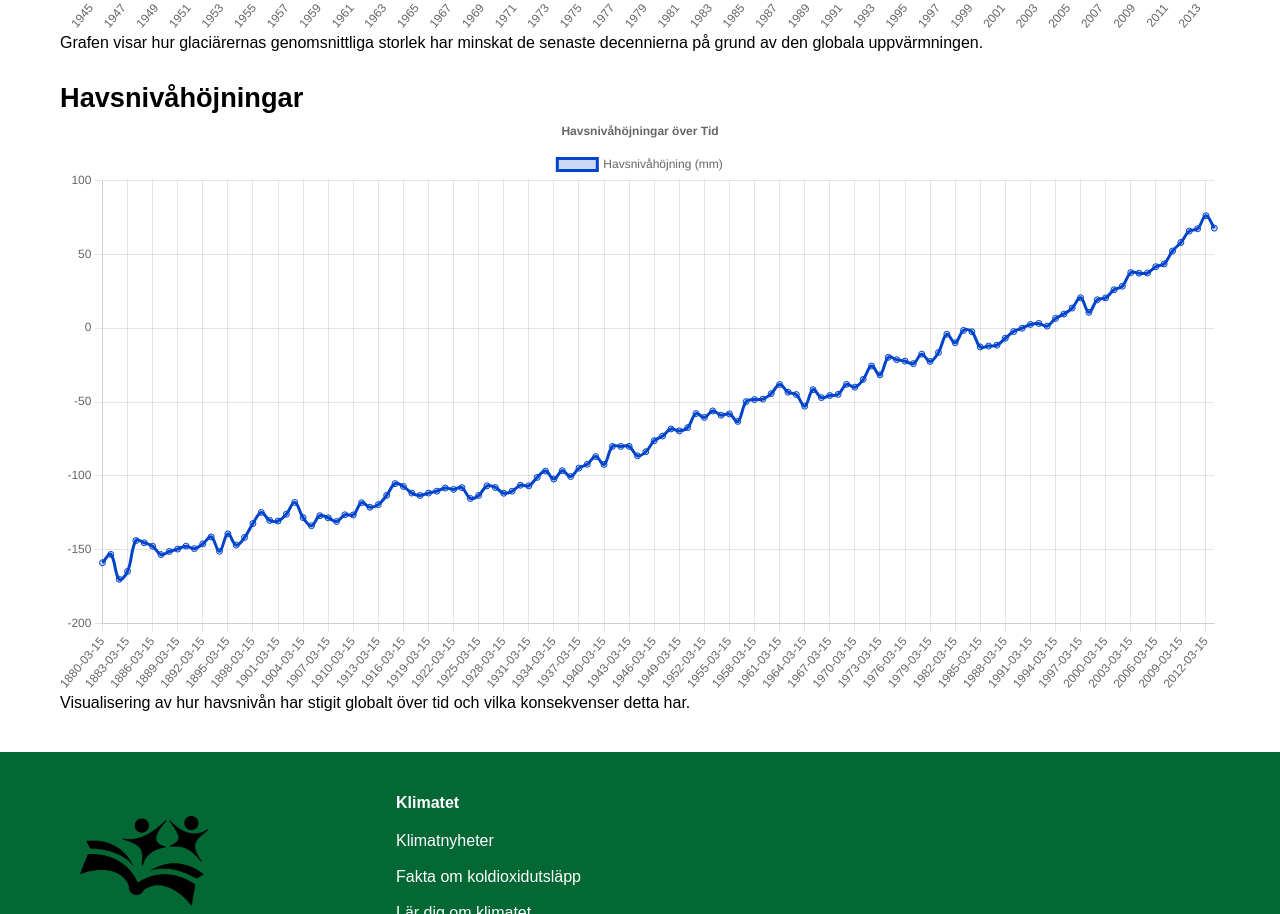
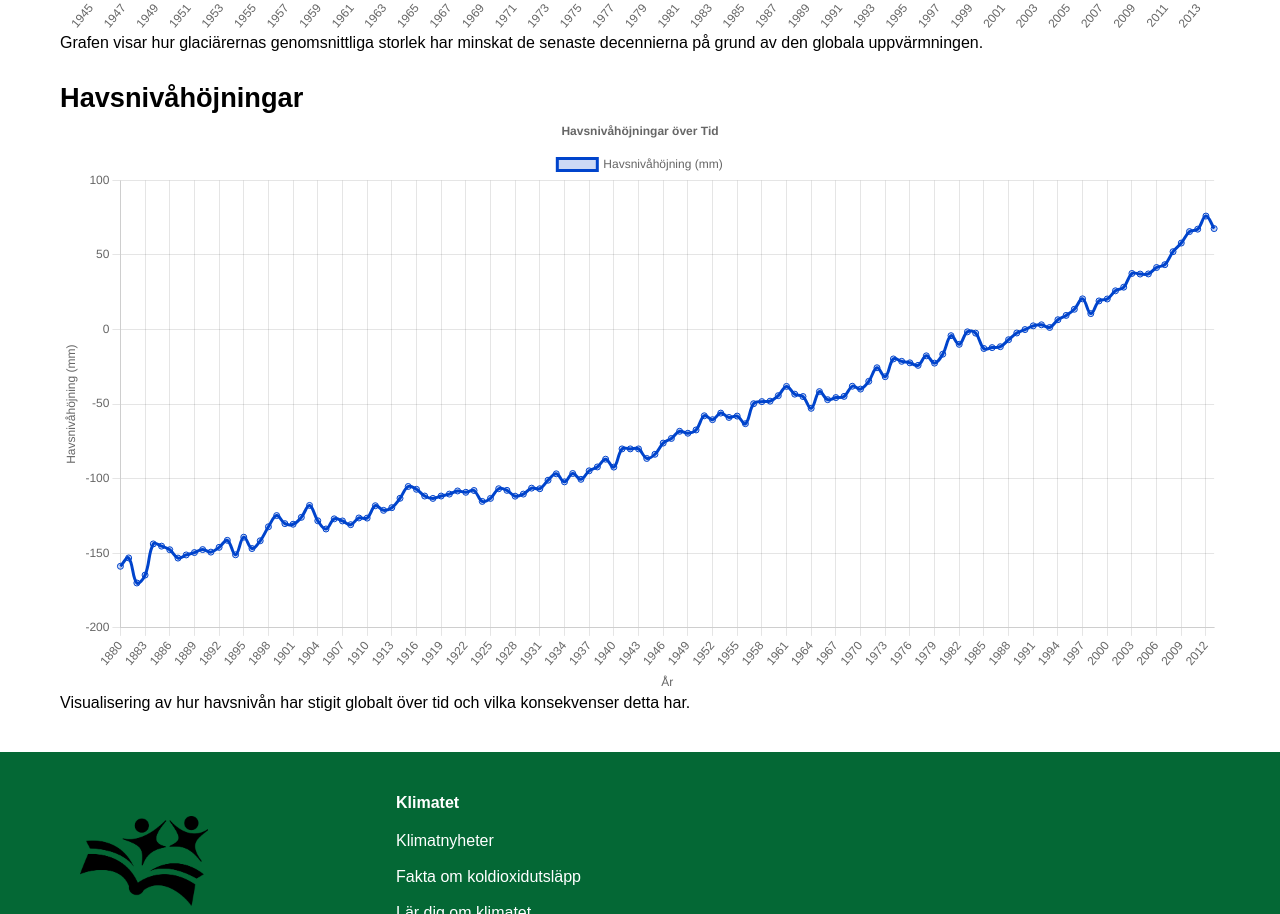
Before and after one commit to gremdot/Klimatvanner, a React (Create React App) app: page /fakta-om in a window 1280 px wide. Shown: the part 1736-2650 px from the top of the page. Built offline with nearby package versions, Linux system fonts and the light colour scheme.

Commit message:
uppdaterat diagram

```diff
--- a/src/SeaLevelChart.jsx
+++ b/src/SeaLevelChart.jsx
@@ -24,7 +24,7 @@ ChartJS.register(
 
 const SeaLevelChart = () => {
   const data = {
-    labels: seaLevelData.map((item) => item.Time),
+    labels: seaLevelData.map((item) => item.Time.split('-')[0]), // Extrahera bara året
     datasets: [
       {
         label: 'Havsnivåhöjning (mm)',
@@ -47,6 +47,20 @@ const SeaLevelChart = () => {
         text: 'Havsnivåhöjningar över Tid',
       },
     },
+    scales: {
+      x: {
+        title: {
+          display: true,
+          text: 'År',
+        },
+      },
+      y: {
+        title: {
+          display: true,
+          text: 'Havsnivåhöjning (mm)',
+        },
+      },
+    },
   };
 
   return (
```
